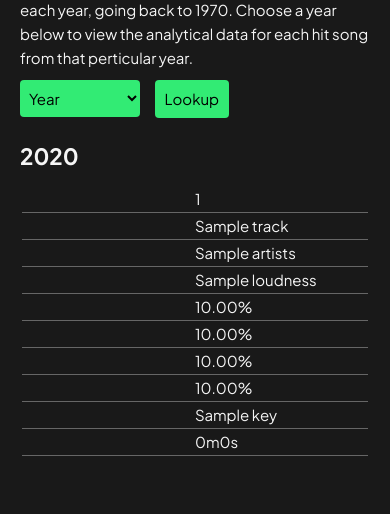
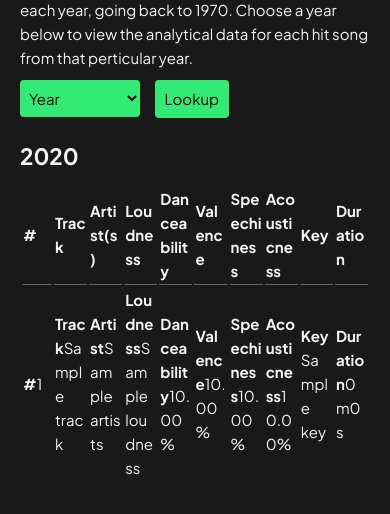
Before and after one commit to Eventid3/spotify_averages, a Flask app: template templates/tophits.html in a window 390 px wide. Shown: the part 164-678 px from the top of the page. Run offline with Flask 2, Linux system fonts and the light colour scheme; the template is opened without the code that fills it: most values are stand-ins (such as "Sample title", 1, 10 or a date in 2020).

Commit message:
tophits mobile bug

```diff
--- a/templates/tophits.html
+++ b/templates/tophits.html
@@ -16,7 +16,7 @@
     <input type="submit" value="Lookup">
 </form>
 <h2>{{ yearSelected }}</h2>
-<table class="data">
+<table class="data-playlists">
     {% if playlist %}
     <thead>
         <tr>
```
